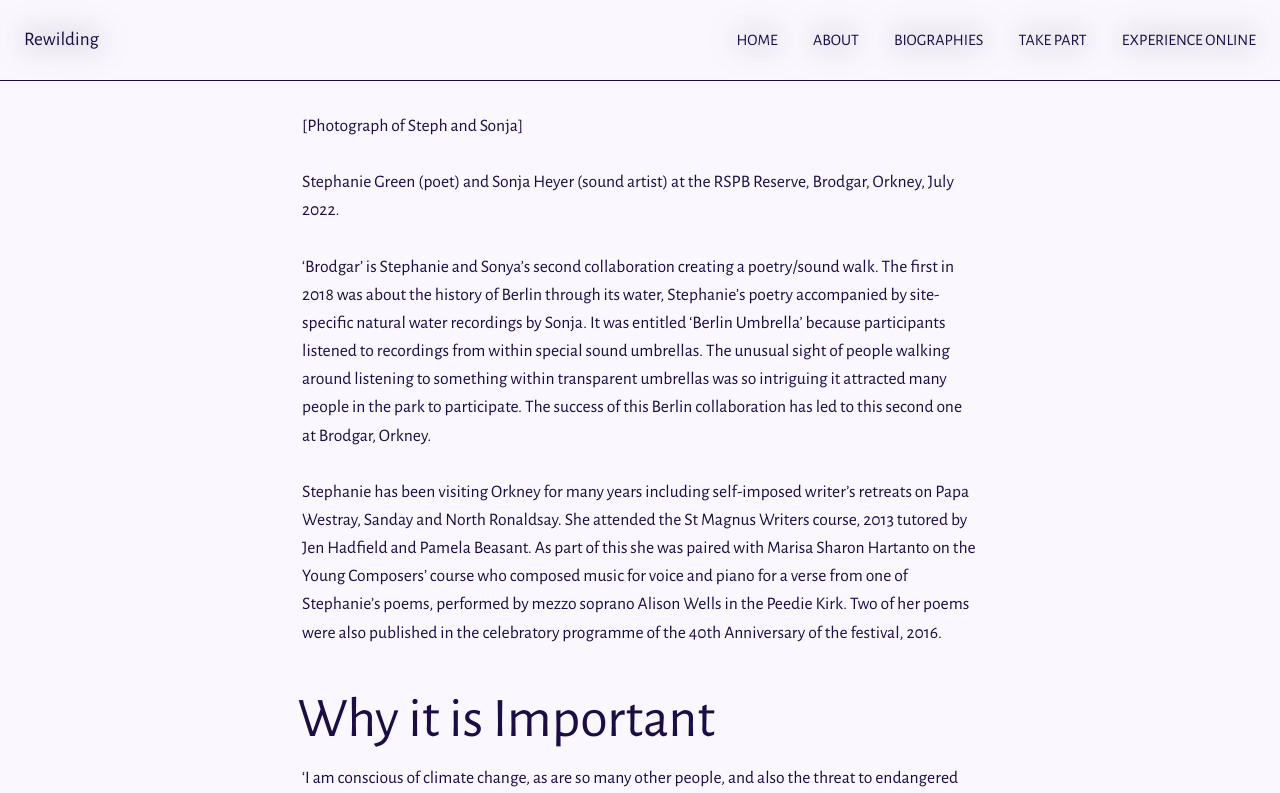
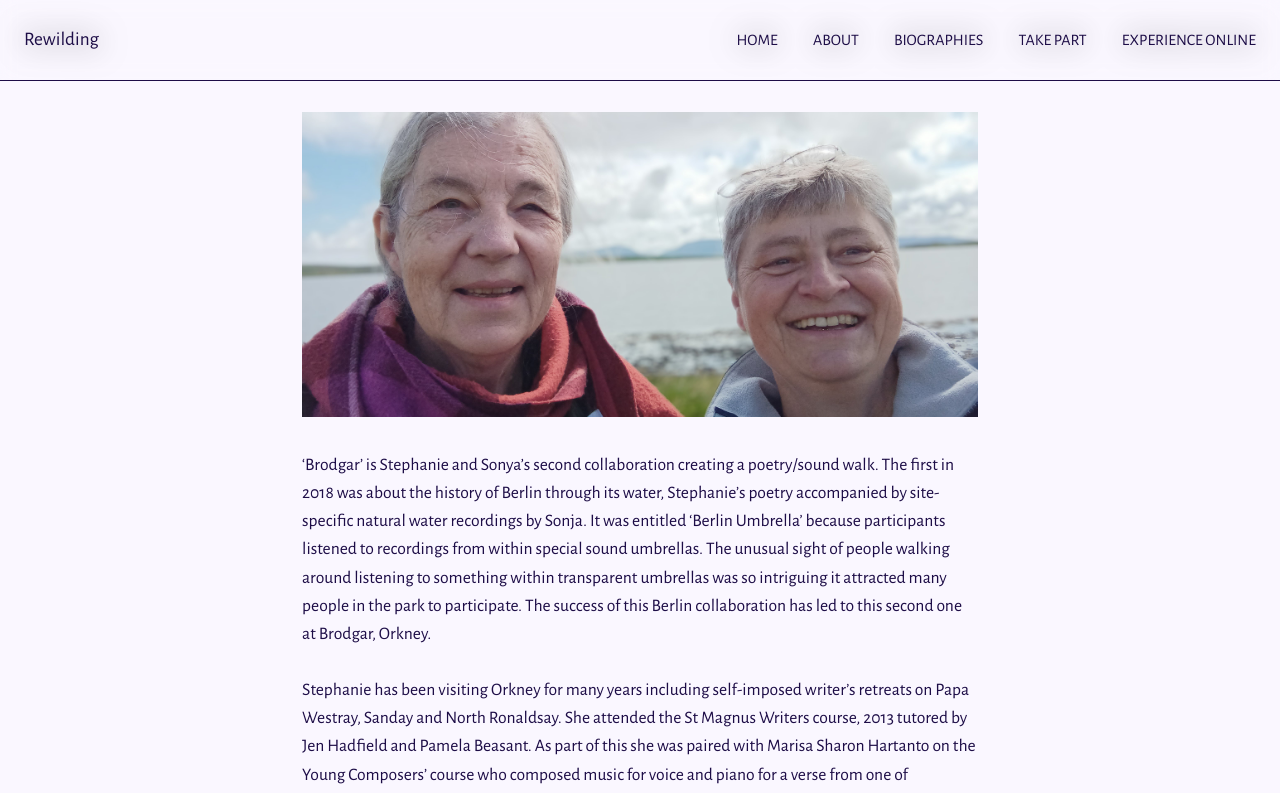
Before and after one commit to empowermint/brodgar, a Next.js app: page /biographies in a window 1280 px wide. Shown: the top 793 px of the page. Built offline with nearby package versions, Linux system fonts and the light colour scheme.

Commit message:
Insert images

```diff
--- a/components/Photo.js
+++ b/components/Photo.js
@@ -1,3 +1,9 @@
-export default function Photo() {
+// import Image from "next/image"
 
+export default function Photo({src, alt}) {
+  return (
+    <div className="poem-photo">
+      <img src={src} alt={alt} loading="lazy" />
+    </div>
+  )
 }
--- a/pages/biographies.mdx
+++ b/pages/biographies.mdx
@@ -1,4 +1,5 @@
 import Layout from '../components/Layout'
+import Photo from '../components/Photo'
 
 export const meta = {
   title: "Biographies",
@@ -7,9 +8,10 @@ export const meta = {
 
 <section>
 
-[Photograph of Steph and Sonja]
-
-Stephanie Green (poet) and Sonja Heyer (sound artist) at the RSPB Reserve, Brodgar, Orkney, July 2022.
+<Photo
+  src="/img/sonjia and stephanie.jpg"
+  alt="Stephanie Green (poet) and Sonja Heyer (sound artist) at the RSPB Reserve, Brodgar, Orkney, July 2022."
+/>
 
 ‘Brodgar’ is Stephanie and Sonya’s second collaboration creating a poetry/sound walk. The first in 2018 was about the history of Berlin through its water, Stephanie’s poetry accompanied by site-specific natural water recordings by Sonja. It was entitled ‘Berlin Umbrella’ because participants listened to recordings from within special sound umbrellas. The unusual sight of people walking around listening to something within transparent umbrellas was so intriguing it attracted many people in the park to participate. The success of this Berlin collaboration has led to this second one at Brodgar, Orkney.
 
--- a/styles/poetry.scss
+++ b/styles/poetry.scss
@@ -20,3 +20,8 @@
     grid-template-columns: 1fr 1fr 1fr;
   }
 }
+
+div.poem-photo img {
+  width: 100%;
+  margin-block-end: 1.6em;
+}
```
Also changed, not shown: pages/poems.js (+8 -0 lines).
